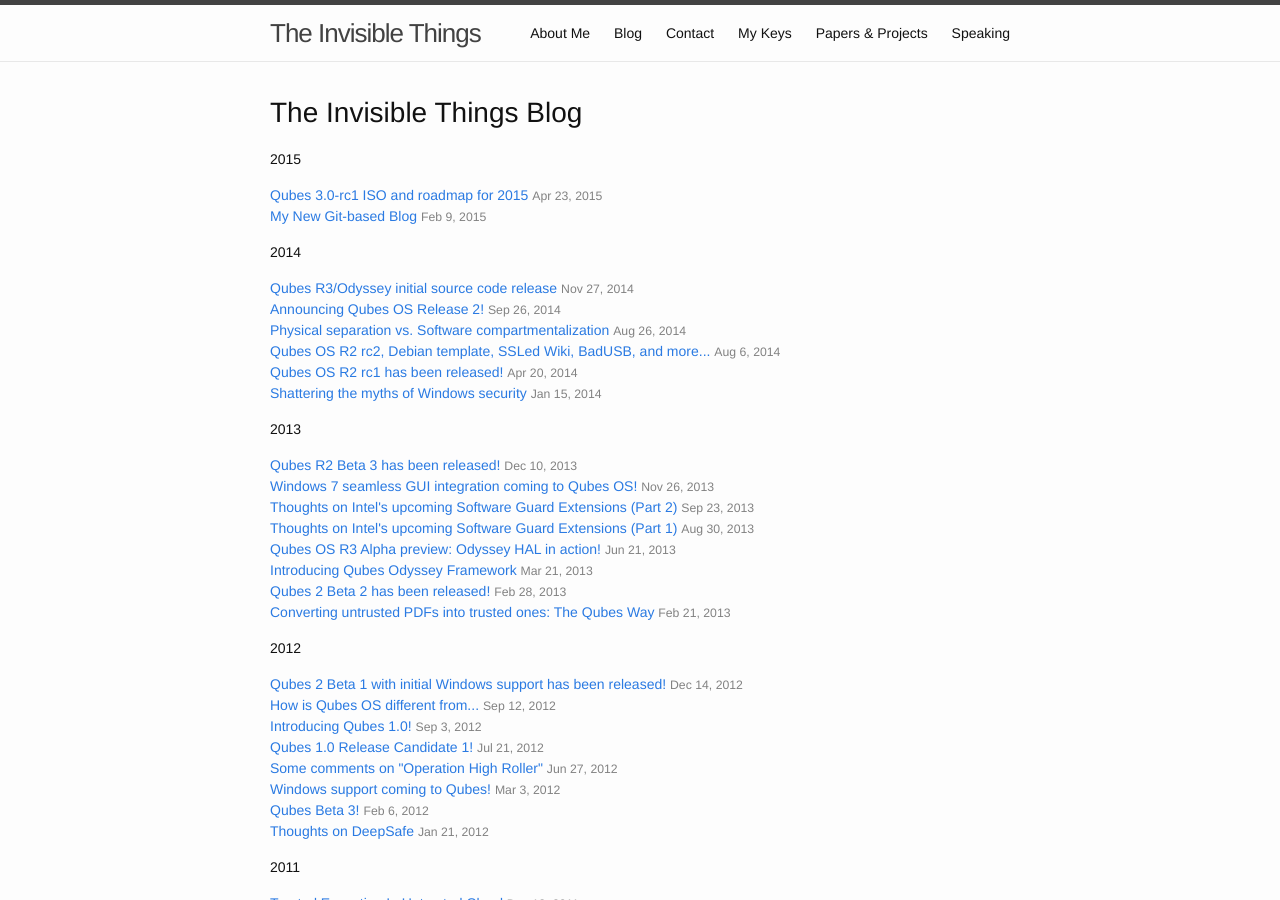
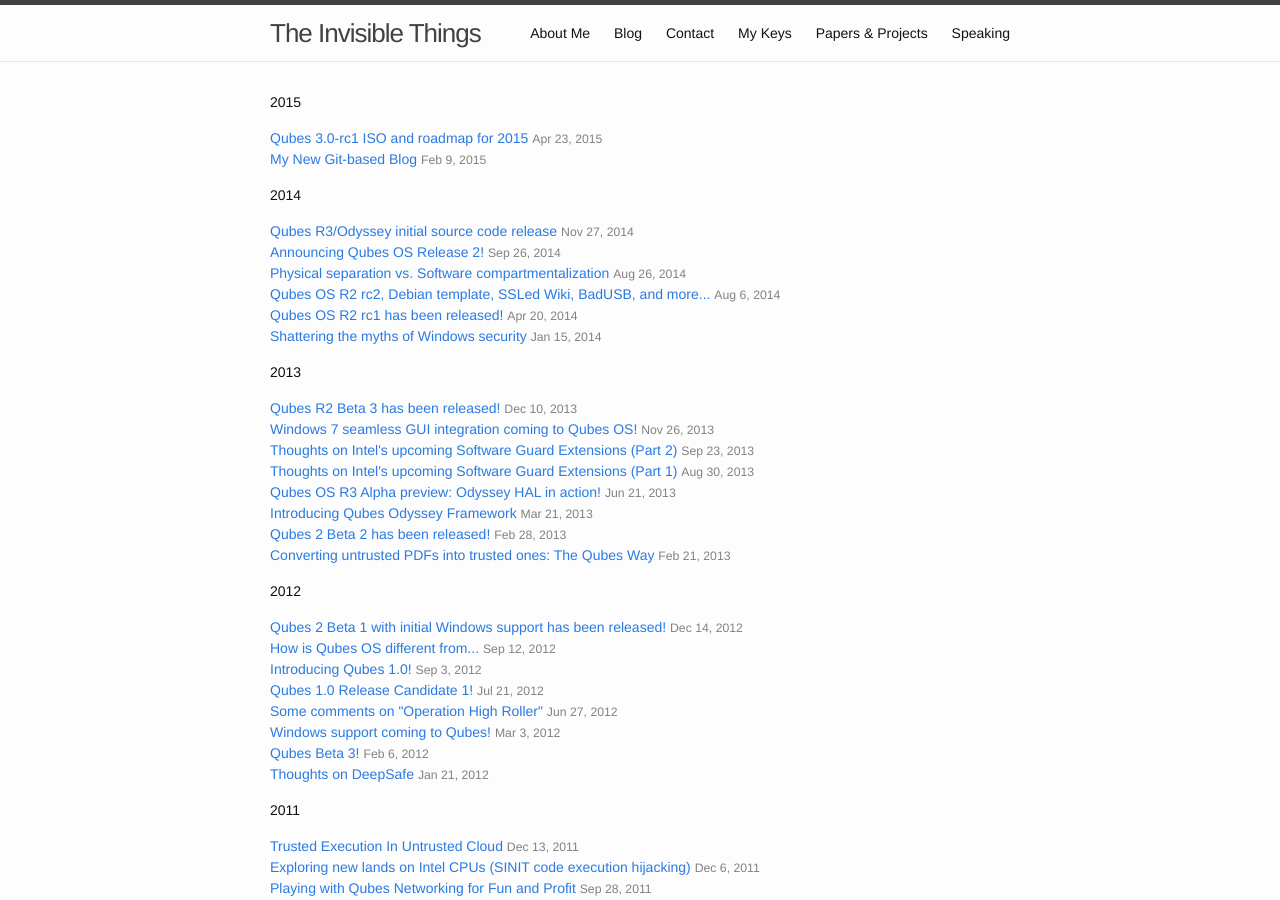
Before and after one commit to rootkovska/rootkovska.github.io, a Jekyll site: the page built from blog.html, in a window 1280 px wide and 900 px high. Built offline with Jekyll 4.4.1, drawn with Linux system fonts in a browser that asks for light colours; Markdown is read by kramdown in place of the engine named in the settings.

Commit message:
blog.html: remove redundant header

```diff
--- a/blog.html
+++ b/blog.html
@@ -7,7 +7,6 @@ permalink: index.html
 
 <div class="home">
 
-    <h1>The Invisible Things Blog</h1>
     {% for post in site.posts %}
         {% capture post_year %}{{ post.date | date: "%Y" }}{% endcapture %}
         {% if post_year != current_year %}
```
